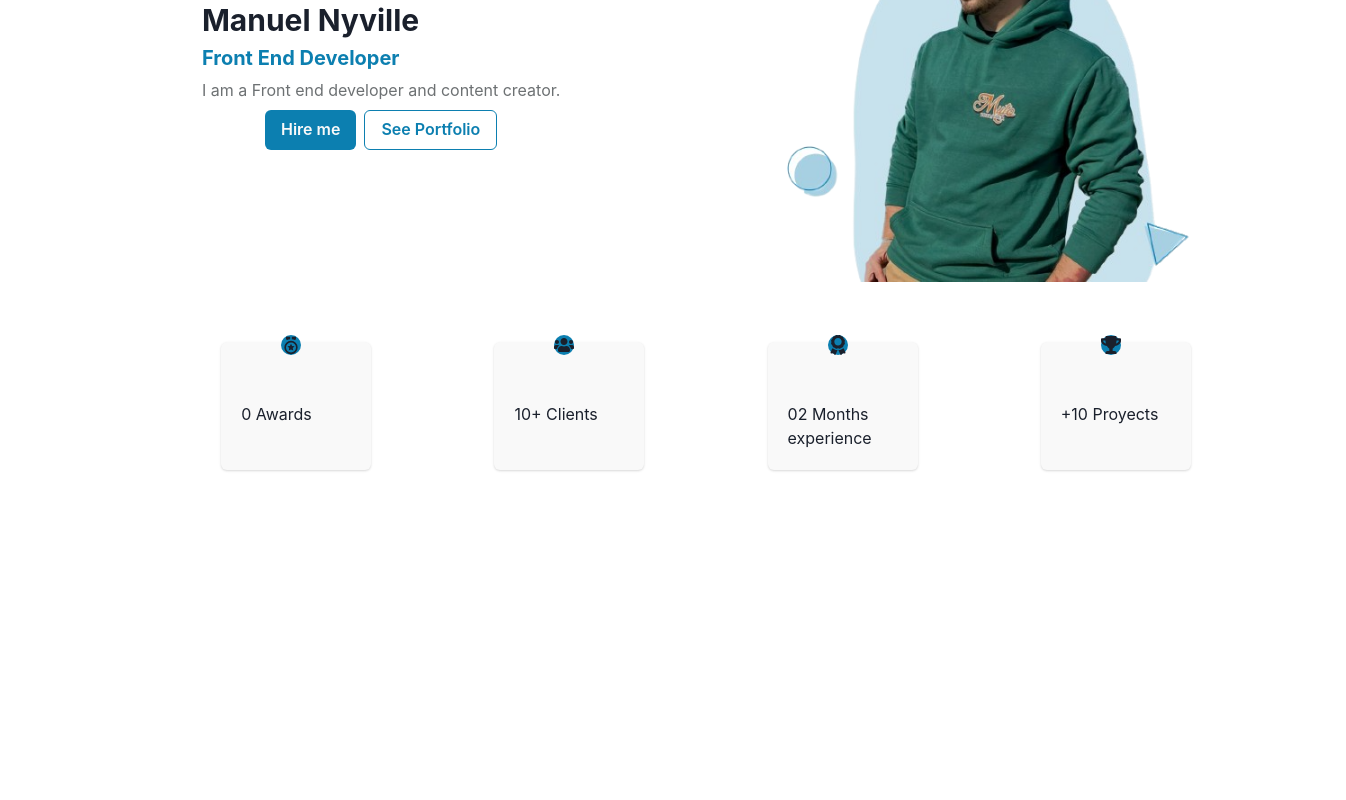
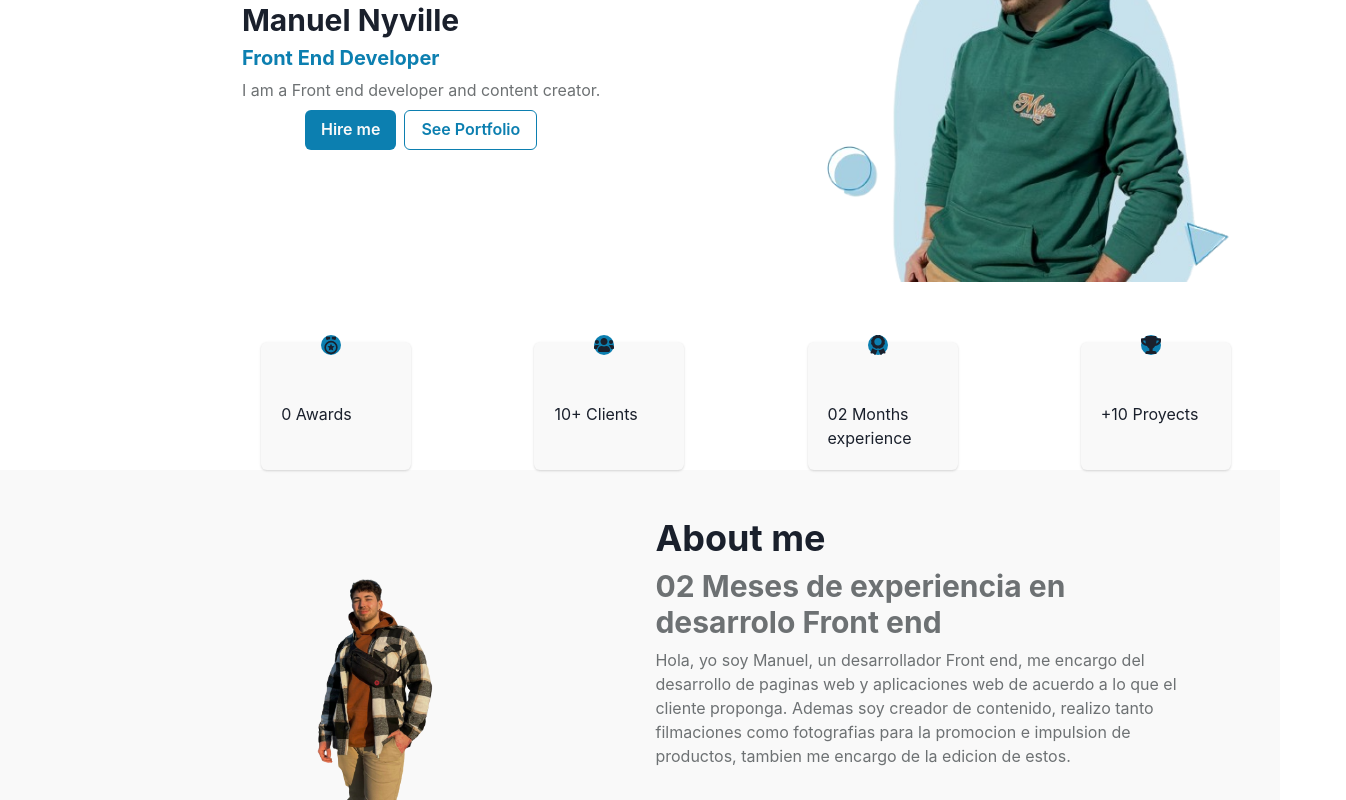
Before and after one commit to Manunyville/Armado-de-portfolio, a React (Vite) app: page / in a window 1280 px wide. Shown: the part 235-1035 px from the top of the page, 1346 px wide, since content can reach past the window. Before the commit the page ends 800 px from the top, so only its background shows below. Built offline with nearby package versions, Linux system fonts and the light colour scheme.

Commit message:
componente about creado, mas estilizacion

```diff
--- a/src/App.jsx
+++ b/src/App.jsx
@@ -2,12 +2,16 @@ import { useState } from 'react'
 
 import './App.css'
 import Hero from './componentes/Hero/hero'
+import About from './componentes/about/about'
 
 function App() {
 
 
   return (
-   <Hero />
+    <div>
+   <Hero/>
+   <About/>
+    </div>
   )
 }
 
--- a/src/componentes/Hero/hero.jsx
+++ b/src/componentes/Hero/hero.jsx
@@ -57,7 +57,7 @@ const Hero = () => {
         </Stack>
     </Container>
         <Container id="hero" width={"full"} margin="0">
-            <Stack marginLeft="90px" gap="60px">
+            <Stack marginLeft="130px" gap="60px">
                 <HStack width="1200px" justifyContent="space-around" >
                     <VStack>
                         <Stack>
--- /dev/null
+++ b/src/componentes/about/about.jsx
@@ -0,0 +1,29 @@
+import './about.css'
+import React from 'react'
+import { Stack, HStack, VStack, Flex, Button, ButtonGroup, Text, Container, Heading, Image } from '@chakra-ui/react'
+import { motion } from "framer-motion"
+import Foto from '../../assets/img/Aboutyo.png'
+
+const About = () => {
+
+    return (
+
+
+        <Stack width='full' id='about' margin="0" bg={'#F9F9F9'} >
+            <HStack w="1200px" gap="120px" marginTop="15px">
+                <HStack marginLeft="220px">
+                    <Image src={Foto} w="1400px" height="auto"/>
+                </HStack>
+                <VStack>
+                    <Stack>
+                        <Heading>About me</Heading>
+                        <Heading size='lg' color={'#6D7173'}> 02 Meses de experiencia en desarrolo Front end</Heading>
+                        <Text color={'#6D7173'}>Hola, yo soy Manuel, un desarrollador Front end, me encargo del desarrollo de paginas web y aplicaciones web de acuerdo a lo que el cliente proponga. Ademas soy creador de contenido, realizo tanto filmaciones como fotografias para la promocion e impulsion de productos, tambien me encargo de la edicion de estos. </Text>
+                    </Stack>
+                </VStack>
+            </HStack>
+        </Stack>
+
+    )
+}
+export default About
```
Also changed, not shown: src/assets/img/Aboutyo.png (added), src/componentes/about/about.css (added).
